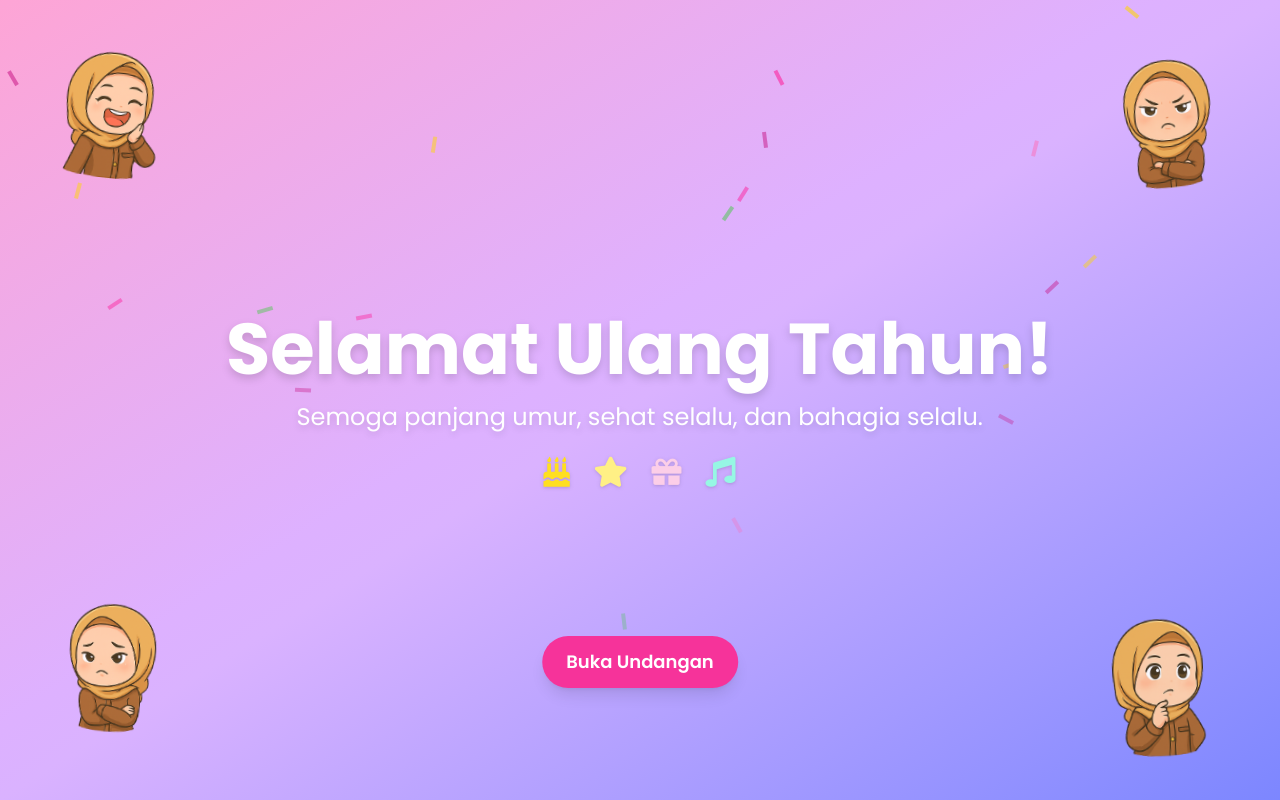
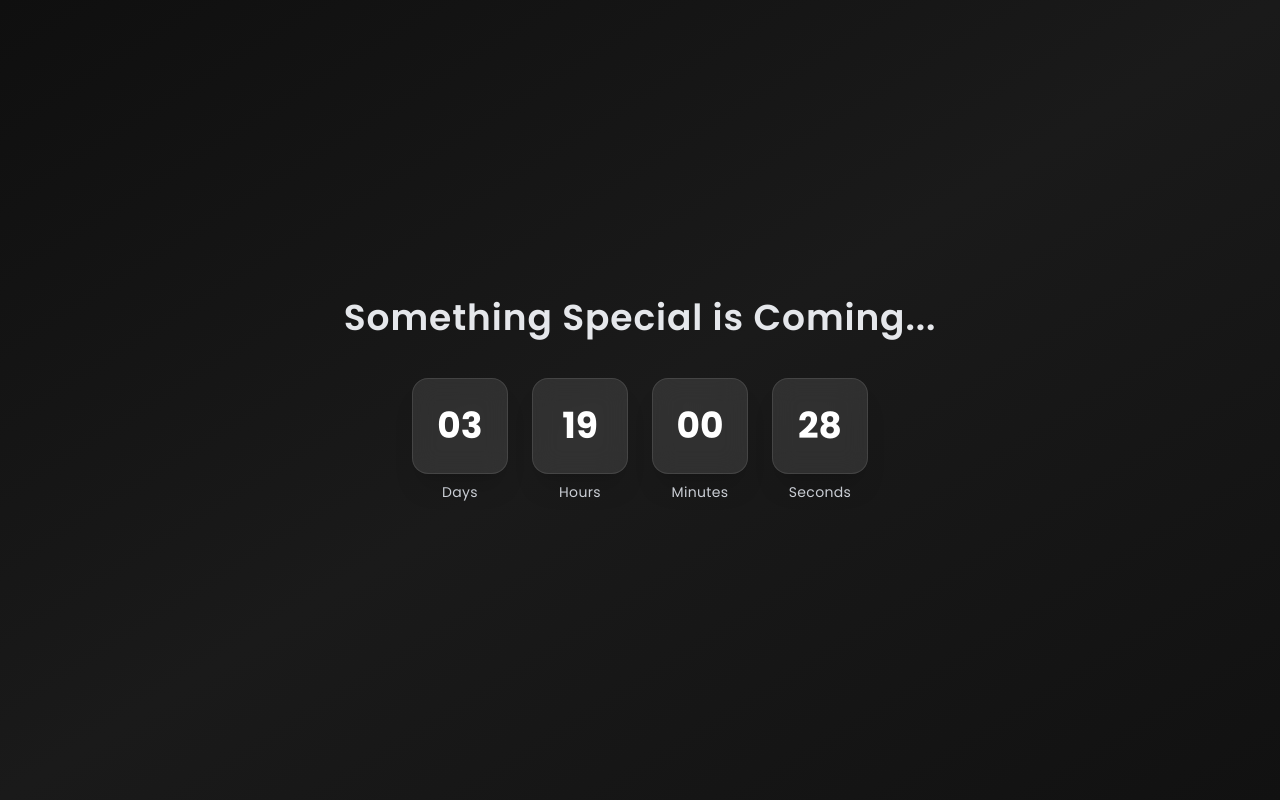
Before and after one commit to Smeagol03/ultah, a React (Vite) app: page / in a window 1280 px wide. Built offline with nearby package versions, Linux system fonts and the light colour scheme.

Commit message:
menambah hitung mundur

```diff
--- /dev/null
+++ b/src/Countdown.jsx
@@ -0,0 +1,69 @@
+import { useEffect, useState } from "react";
+import { motion } from "framer-motion";
+
+export default function Countdown({ onFinish }) {
+  const target = new Date("2025-11-30T00:00:00").getTime();
+  const [left, setLeft] = useState(target - Date.now());
+
+  useEffect(() => {
+    const timer = setInterval(() => {
+      const now = Date.now();
+      const distance = target - now;
+      setLeft(distance);
+
+      if (distance <= 0) {
+        clearInterval(timer);
+        setLeft(0);
+        onFinish();
+      }
+    }, 1000);
+
+    return () => clearInterval(timer);
+  }, []);
+
+  const days = Math.floor(left / (1000 * 60 * 60 * 24));
+  const hours = Math.floor((left % (1000 * 60 * 60 * 24)) / (1000 * 60 * 60));
+  const minutes = Math.floor((left % (1000 * 60 * 60)) / (1000 * 60));
+  const seconds = Math.floor((left % (1000 * 60)) / 1000);
+
+  return (
+    <div className="min-h-screen flex flex-col items-center justify-center text-white bg-linear-to-br from-[#0f0f0f] via-[#1a1a1a] to-[#111111] relative overflow-hidden">
+      {/* Glow background circle */}
+      <div className="absolute w-[500px] h-[500px] bg-purple-700/20 blur-[120px] rounded-full -z-10"></div>
+
+      {/* Title */}
+      <motion.h1
+        initial={{ opacity: 0, y: 20 }}
+        animate={{ opacity: 1, y: 0 }}
+        transition={{ duration: 1 }}
+        className="text-3xl sm:text-4xl font-semibold tracking-wide mb-10 text-gray-200"
+      >
+        Something Special is Coming...
+      </motion.h1>
+
+      {/* Countdown Box */}
+      <motion.div
+        initial={{ opacity: 0, scale: 0.95 }}
+        animate={{ opacity: 1, scale: 1 }}
+        transition={{ duration: 1, delay: 0.3 }}
+        className="flex gap-4 sm:gap-6"
+      >
+        <TimeBox label="Days" value={days} />
+        <TimeBox label="Hours" value={hours} />
+        <TimeBox label="Minutes" value={minutes} />
+        <TimeBox label="Seconds" value={seconds} />
+      </motion.div>
+    </div>
+  );
+}
+
+function TimeBox({ label, value }) {
+  return (
+    <div className="flex flex-col items-center">
+      <div className="w-20 h-20 sm:w-24 sm:h-24 rounded-2xl bg-white/10 backdrop-blur-md flex items-center justify-center text-3xl sm:text-4xl font-bold border border-white/10 shadow-xl">
+        {value < 10 ? "0" + value : value}
+      </div>
+      <p className="mt-2 text-sm tracking-wide text-gray-300">{label}</p>
+    </div>
+  );
+}
--- a/src/hadiah.jsx
+++ b/src/hadiah.jsx
@@ -2,7 +2,7 @@ import React, { useMemo, useState } from "react";
 
 const Hadiah = ({
   title = "Hadiah",
-  description = "Ni cobak di scan cukup lah beli ayam weny",
+  description = "Aku Traktir Siomai 5 Bungkus",
   qrSrc = "/qr.jpg",
   downloadFileName = "qr-hadiah.png",
 }) => {
--- a/src/main.jsx
+++ b/src/main.jsx
@@ -1,6 +1,9 @@
-import { StrictMode } from "react";
+import { StrictMode, useState } from "react";
 import { createRoot } from "react-dom/client";
 import "./index.css";
+
+import Countdown from "./Countdown.jsx";
+
 import Hero from "./hero.jsx";
 import Umur from "./umur.jsx";
 import Berkas from "./berkas.jsx";
@@ -8,13 +11,29 @@ import Dekor from "./dekor.jsx";
 import Hadiah from "./hadiah.jsx";
 import Footer from "./footer.jsx";
 
+function App() {
+  const [showMain, setShowMain] = useState(false);
+
+  return (
+    <>
+      {!showMain ? (
+        <Countdown onFinish={() => setShowMain(true)} />
+      ) : (
+        <>
+          <Hero />
+          <Umur />
+          <Berkas />
+          <Dekor />
+          <Hadiah />
+          <Footer />
+        </>
+      )}
+    </>
+  );
+}
+
 createRoot(document.getElementById("root")).render(
   <StrictMode>
-    <Hero />
-    <Umur />
-    <Berkas />
-    <Dekor />
-    <Hadiah />
-    <Footer />
+    <App />
   </StrictMode>
 );
```
